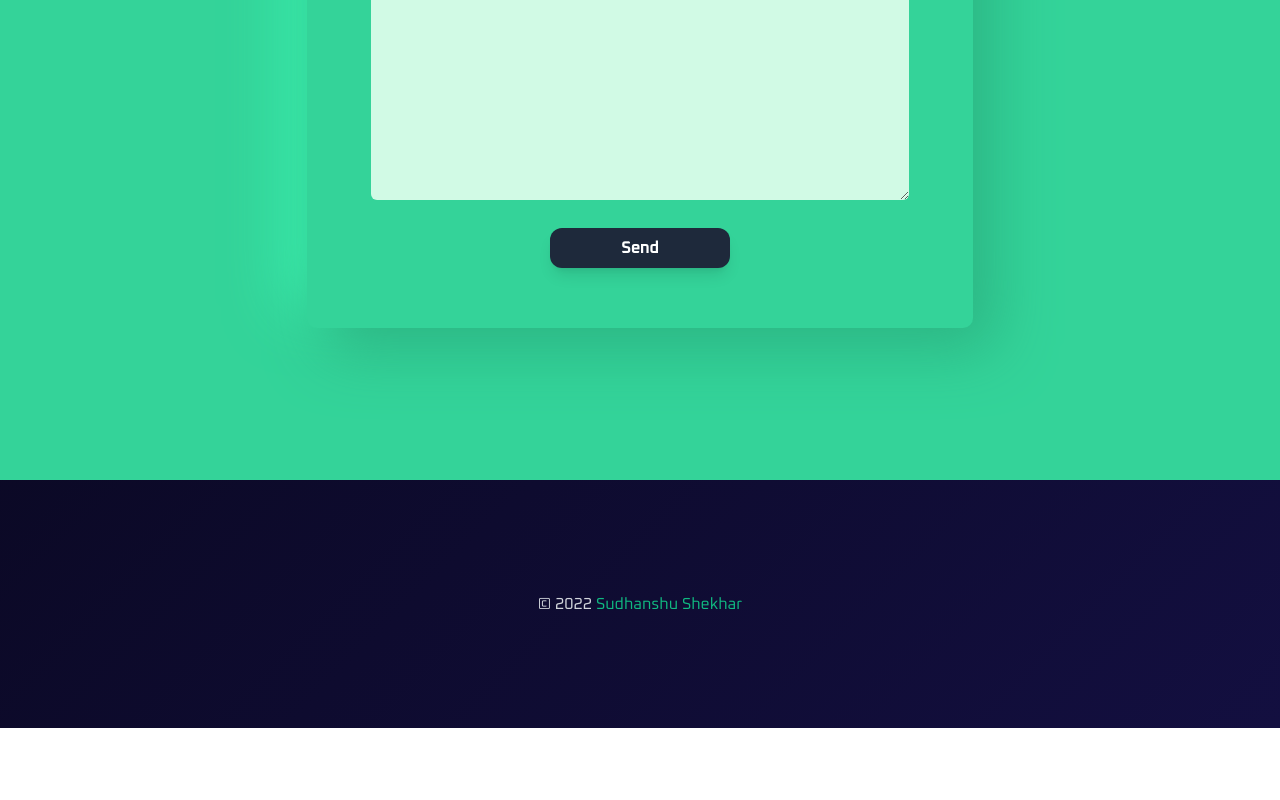
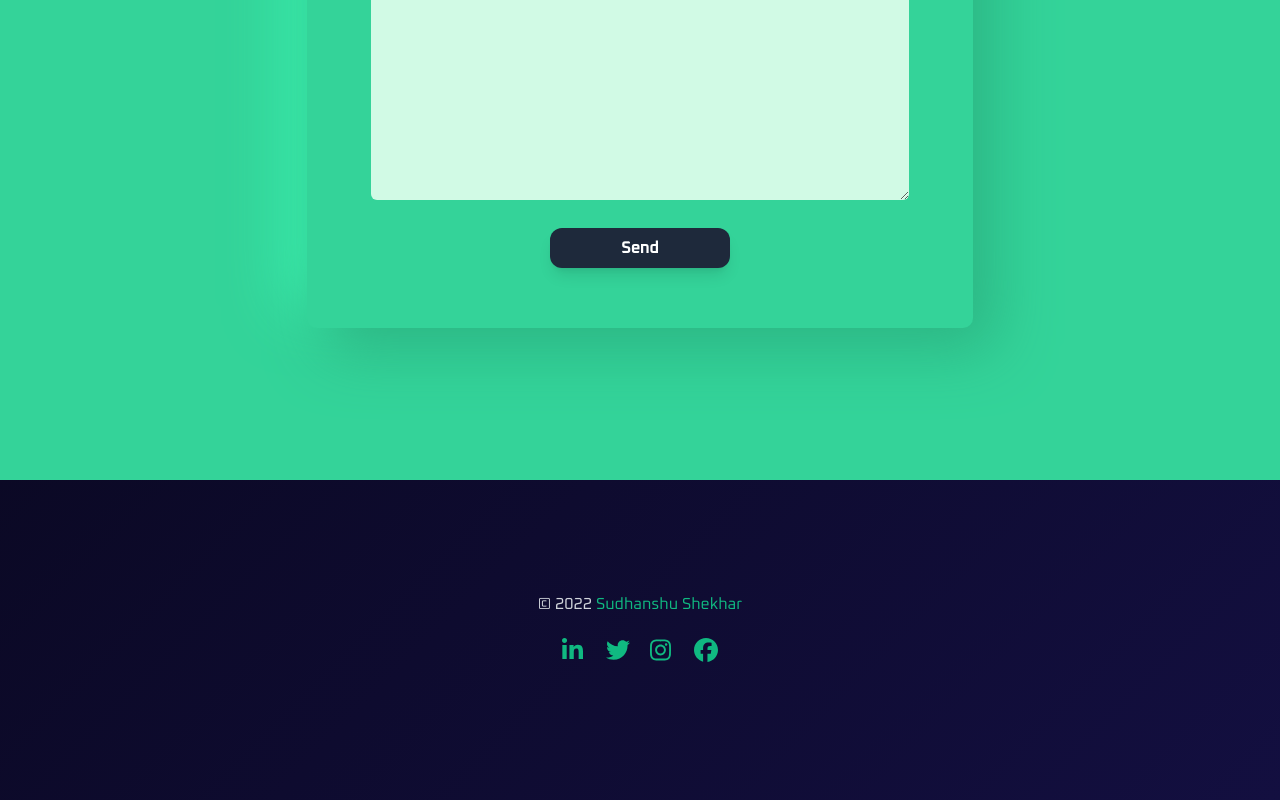
Before and after one commit to FuryACE007/portfolio-website, a React (Vite) app: page / in a window 1280 px wide. Shown: the part 3032-3832 px from the top of the page. Before the commit the page ends 3760 px from the top, so only its background shows below. Built offline with nearby package versions, Linux system fonts and the light colour scheme.

Commit message:
added contacts

```diff
--- a/src/components/Footer.jsx
+++ b/src/components/Footer.jsx
@@ -1,6 +1,14 @@
 import React from "react";
 
+import { FontAwesomeIcon } from "@fortawesome/react-fontawesome";
+import { faLinkedinIn, faTwitter, faInstagram, faFacebook } from "@fortawesome/free-brands-svg-icons";
+
 const Footer = () => {
+  const linkedinIcon = <FontAwesomeIcon icon={faLinkedinIn} />;
+  const twitterIcon = <FontAwesomeIcon icon={faTwitter} />;
+  const instagramIcon = <FontAwesomeIcon icon={faInstagram} />;
+  const facebookIcon = <FontAwesomeIcon icon={faFacebook} />;
+
   return (
     <>
       <section id="footer">
@@ -17,6 +25,40 @@ const Footer = () => {
                 Sudhanshu Shekhar
               </a>
             </p>
+            <div className="grid grid-cols-4 gap-5 my-5 ">
+              <a
+                href="https://www.linkedin.com/in/sudhanshu-shekhar-770678198/"
+                target="_blank"
+                rel="noopener noreferrer"
+                className="text-emerald-500 text-2xl hover:text-emerald-600 ease-in duration-200"
+              >
+                {linkedinIcon}
+              </a>
+              <a
+                href="https://twitter.com/Sudhans80825473"
+                target="_blank"
+                rel="noopener noreferrer"
+                className="text-emerald-500 text-2xl hover:text-emerald-600 ease-in duration-200"
+              >
+                {twitterIcon}
+              </a>
+              <a
+                href="https://www.instagram.com/sudhanshu_itsglitchy/"
+                target="_blank"
+                rel="noopener noreferrer"
+                className="text-emerald-500 text-2xl hover:text-emerald-600 ease-in duration-200"
+              >
+                {instagramIcon}
+              </a>
+              <a
+                href="https://www.facebook.com/profile.php?id=100009864813855"
+                target="_blank"
+                rel="noopener noreferrer"
+                className="text-emerald-500 text-2xl hover:text-emerald-600 ease-in duration-200"
+              >
+                {facebookIcon}
+              </a>
+            </div>
           </div>
         </footer>
       </section>
```
